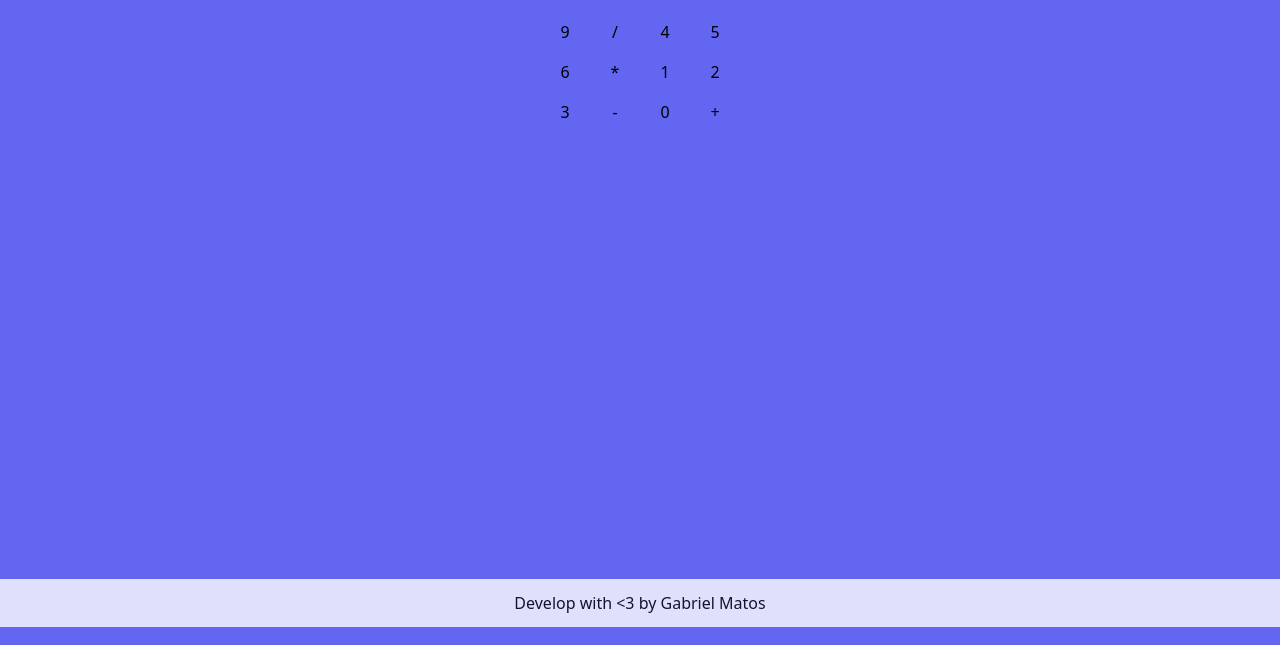
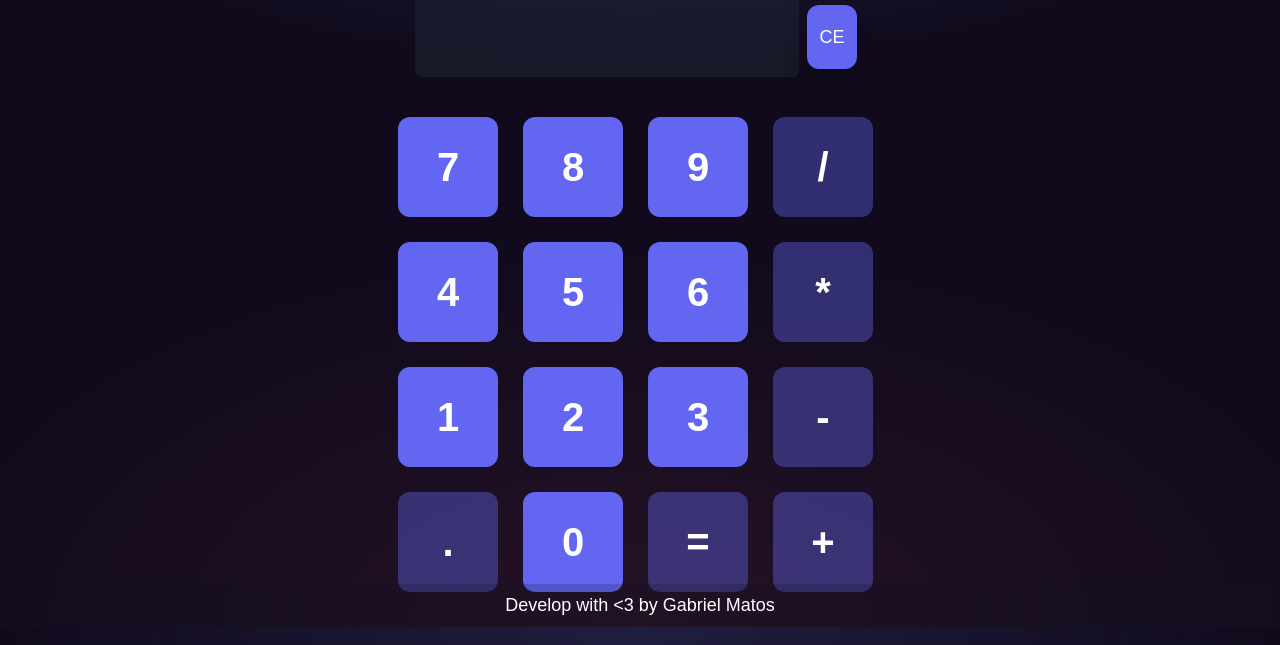
Before and after one commit to gaamatoss/justaCalculator, a plain HTML site: page index.html in a window 1280 px wide. Shown: the part 173-818 px from the top of the page. Drawn offline with nearby package versions, Linux system fonts and the light colour scheme.

Commit message:
Estilizando o projeto e começando a logica dos botoes

```diff
--- a/assets/css/style.scss
+++ b/assets/css/style.scss
@@ -1,12 +1,39 @@
-button {
-    width: 50px;
-    height: 50px;
-    margin: 1rem;
-    background-color: #db5050;
+html {
+    background: #100a1c;
+    background-image:
+      radial-gradient(50% 30% ellipse at center top, #201e40 0%, rgba(0,0,0,0) 100%),
+      radial-gradient(60% 50% ellipse at center bottom, #261226 0%, #100a1c 100%);
+    background-attachment: fixed;
+  }
+
+  body {
+    font: 300 18px/1.6 "Source Sans Pro",sans-serif;
+    margin: 0;
+    padding: 5em 0 2em;
+    text-align: center;
+  }
+
+  .calculator {
+      width: 500px;
+      height: 500px;
+      margin: auto;
+      display: grid;
+      grid-template-columns: 1fr  1fr 1fr 1fr;
+      grid-template-rows: 1fr  1fr 1fr 1fr;
+  }
+
+  .btn__value, .btn__simbol{
+    width: 100px;
+    height: 100px;
+    font-size: 2.5rem;
+    font-weight: bold;
 }
-.buttons {
-    display: grid;
-    grid-template-columns: 25% 25% 25% 25%;
-    grid-template-rows: 20% 20% 20% 20% 20%;
 
+.visor {
+    margin-bottom: 2rem;
+    .input__val{
+        width: 24rem;
+        height: 5rem;
+        font-size: 50px;
+    }
 }
--- a/assets/js/main.js
+++ b/assets/js/main.js
@@ -0,0 +1,31 @@
+let listBtnVal = document.querySelectorAll(".btn__value")
+let visor = document.querySelector(".input__val")
+let cleanVisor = document.querySelector(".btnDel")
+
+cleanVisor.addEventListener("click", function () {
+    visor.value = ""
+})
+
+for (let i = 0; i < listBtnVal.length; i++) {
+    const tecla = listBtnVal[i]
+    tecla.onclick = (e) => {
+        valType = e.target.textContent;
+        visor.value = `${visor.value}` + `${valType}`;
+    }
+}
+
+function plus() {
+
+}
+
+function minus() {
+
+}
+
+function multiply() {
+
+}
+
+function divider() {
+
+}
--- a/index.html
+++ b/index.html
@@ -10,34 +10,57 @@
     <script src="https://cdn.tailwindcss.com"></script>
 </head>
 
-<body class="bg-indigo-500 w-full">
+<body class="">
     <header class="w-full text-center mt-5 mb-5">
         <h1 class="text-4xl text-white font-bold">Just a calculator</h1>
     </header>
-    <main class="w-full flex justify-center items-center">
+    <main class="w-4/5 m-auto">
         <section>
-            <div class="visor w-full h-10 bg-white mb-5"></div>
-            <div class="buttons">
-                <button class="ce">ce</button>
-                <button class="=">=</button>
-                <button class="7">7</button>
-                <button class="8">8</button>
-                <button class="9">9</button>
-                <button class="/">/</button>
-                <button class="4">4</button>
-                <button class="5">5</button>
-                <button class="6">6</button>
-                <button class="*">*</button>
-                <button class="1">1</button>
-                <button class="2">2</button>
-                <button class="3">3</button>
-                <button class="-">-</button>
-                <button class="0">0</button>
-                <button class="+">+</button>
+            <div class="visor flex justify-center">
+                <input type="text" class="input__val rounded-md text-right bg-opacity-50 p-3 bg-gray-800 text-white"
+                    disabled />
+                <button class="btnDel rounded-xl text-white w-1/7 bg-indigo-500 p-3 m-2
+                drop-shadow-xl hover:opacity-80 duration-200 active:drop-shadow-none duration-150">CE</button>
+            </div>
+            <div class="calculator">
+                <button
+                    class="btn__value rounded-xl text-white bg-indigo-500 m-2 hover:opacity-80 duration-200">7</button>
+                <button
+                    class="btn__value rounded-xl text-white bg-indigo-500 m-2 hover:opacity-80 duration-200">8</button>
+                <button
+                    class="btn__value rounded-xl text-white bg-indigo-500 m-2 hover:opacity-80 duration-200">9</button>
+                <button
+                    class="btn__simbol divider rounded-xl text-white bg-indigo-500 bg-opacity-40 m-2 hover:opacity-80 duration-200">/</button>
+                <button
+                    class="btn__value rounded-xl text-white bg-indigo-500 m-2 hover:opacity-80 duration-200">4</button>
+                <button
+                    class="btn__value rounded-xl text-white bg-indigo-500 m-2 hover:opacity-80 duration-200">5</button>
+                <button
+                    class="btn__value rounded-xl text-white bg-indigo-500 m-2 hover:opacity-80 duration-200">6</button>
+                <button
+                    class="btn__simbol multiply rounded-xl text-white bg-indigo-500 bg-opacity-40 m-2 hover:opacity-80 duration-200">*</button>
+                <button
+                    class="btn__value rounded-xl text-white bg-indigo-500 m-2 hover:opacity-80 duration-200">1</button>
+                <button
+                    class="btn__value rounded-xl text-white bg-indigo-500 m-2 hover:opacity-80 duration-200">2</button>
+                <button
+                    class="btn__value rounded-xl text-white bg-indigo-500 m-2 hover:opacity-80 duration-200">3</button>
+                <button
+                    class="btn__simbol minus rounded-xl text-white bg-indigo-500 bg-opacity-40 m-2 hover:opacity-80 duration-200">-</button>
+                <button
+                    class="btn__value rounded-xl text-white bg-indigo-500 bg-opacity-40 m-2 hover:opacity-80 duration-200">.</button>
+                <button
+                    class="btn__value rounded-xl text-white bg-indigo-500 m-2 hover:opacity-80 duration-200">0</button>
+                <button
+                    class="btn__simbol equal rounded-xl text-white bg-indigo-500 bg-opacity-40 m-2 hover:opacity-80 duration-200">=</button>
+                <button
+                    class="btn__simbol plus rounded-xl text-white bg-indigo-500 bg-opacity-40 m-2 hover:opacity-80 duration-200">+</button>
             </div>
         </section>
     </main>
-    <footer class="fixed bottom-0 w-full bg-white opacity-80 p-3 text-center">Develop with <3 by Gabriel Matos</footer>
+    <footer class="fixed bottom-0 w-full bg-opacity-20 p-2 text-center text-white bg-gray-900">Develop with <3 by
+            Gabriel Matos</footer>
+            <script src="./assets/js/main.js"></script>
 </body>
 
 </html>
```
Also changed, not shown: assets/css/style.css, 1 other file.
